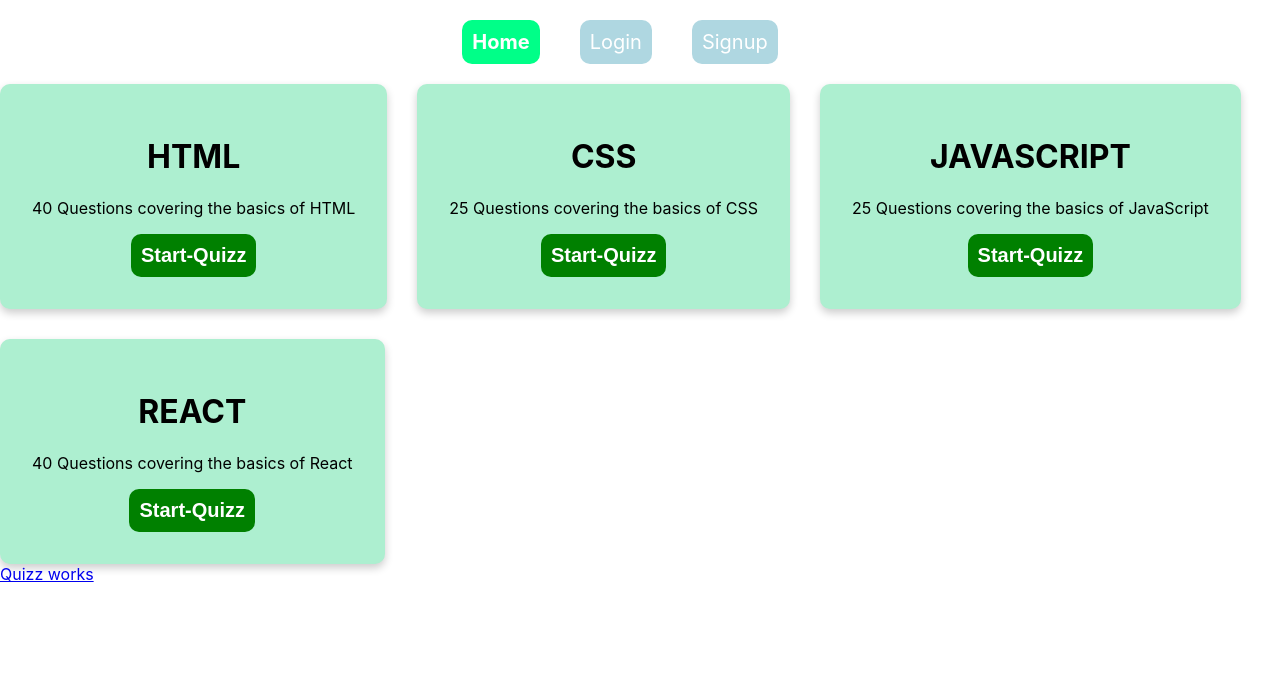
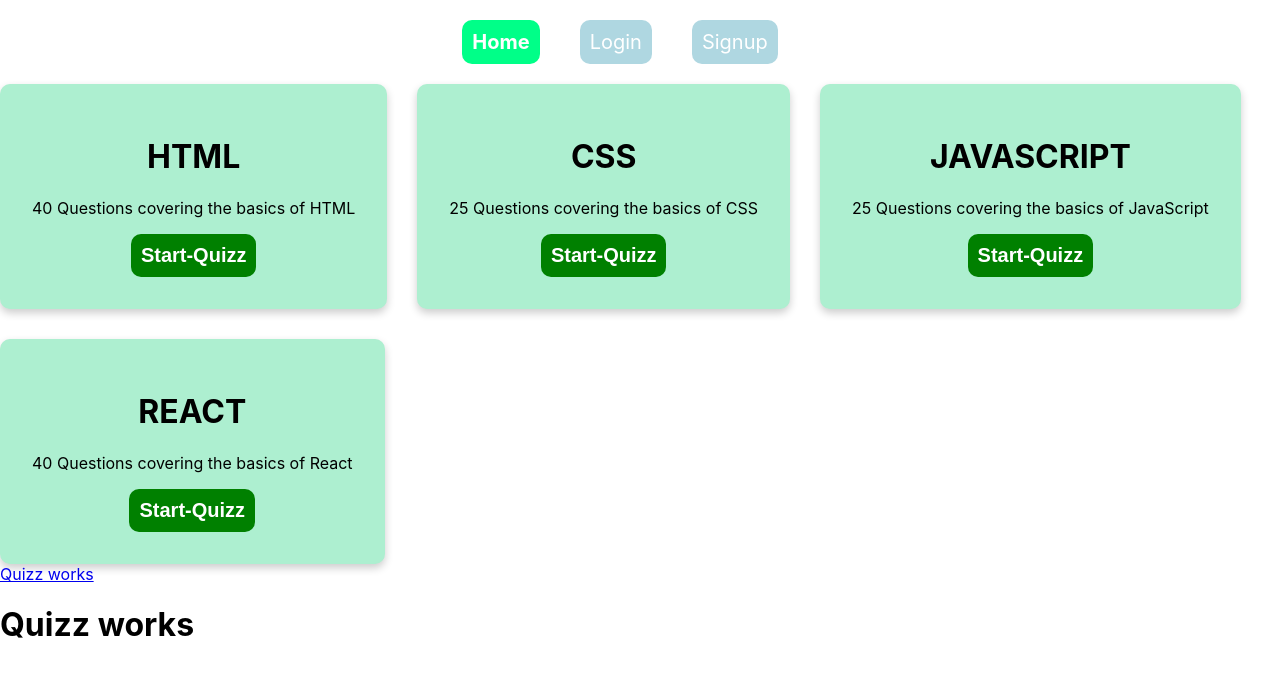
Before and after one commit to HEMASINCHU/quizzapp, a React (Create React App) app: page /home/quizz in a window 1280 px wide. Shown: the top 676 px of the page. Built offline with nearby package versions, Linux system fonts and the light colour scheme.

Commit message:
added outlet for home

```diff
--- a/src/components/Home.js
+++ b/src/components/Home.js
@@ -1,5 +1,5 @@
 import Cards from "../card/Cards";
-import { Link } from "react-router-dom";
+import { Link, Outlet } from "react-router-dom";
 const Home = () => {
   return (
     <>
@@ -7,6 +7,8 @@ const Home = () => {
       <Link className="nav-link" to="quizz">
         Quizz works
       </Link>
+      <br />
+      <Outlet />
     </>
   );
 };
```
